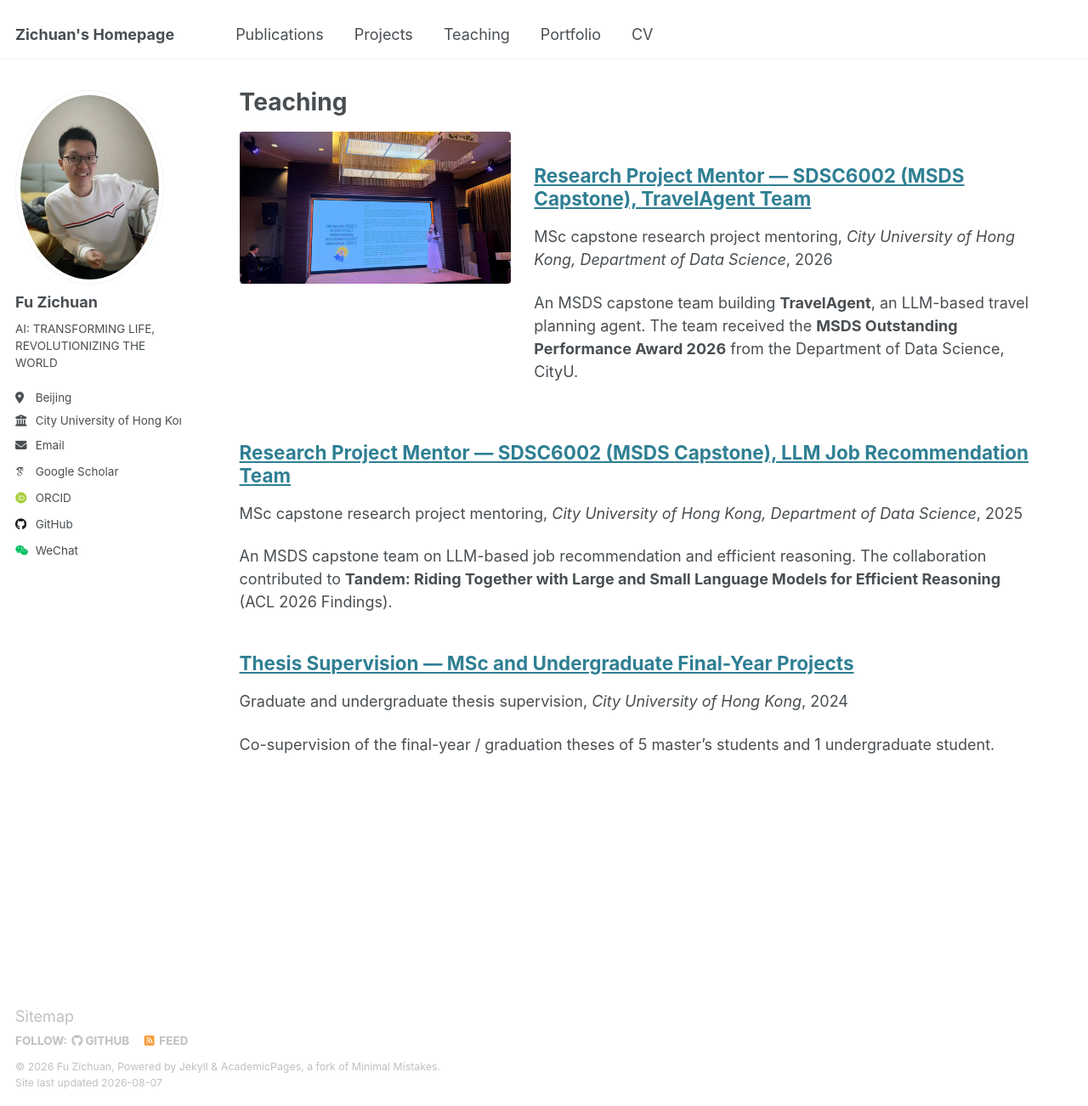
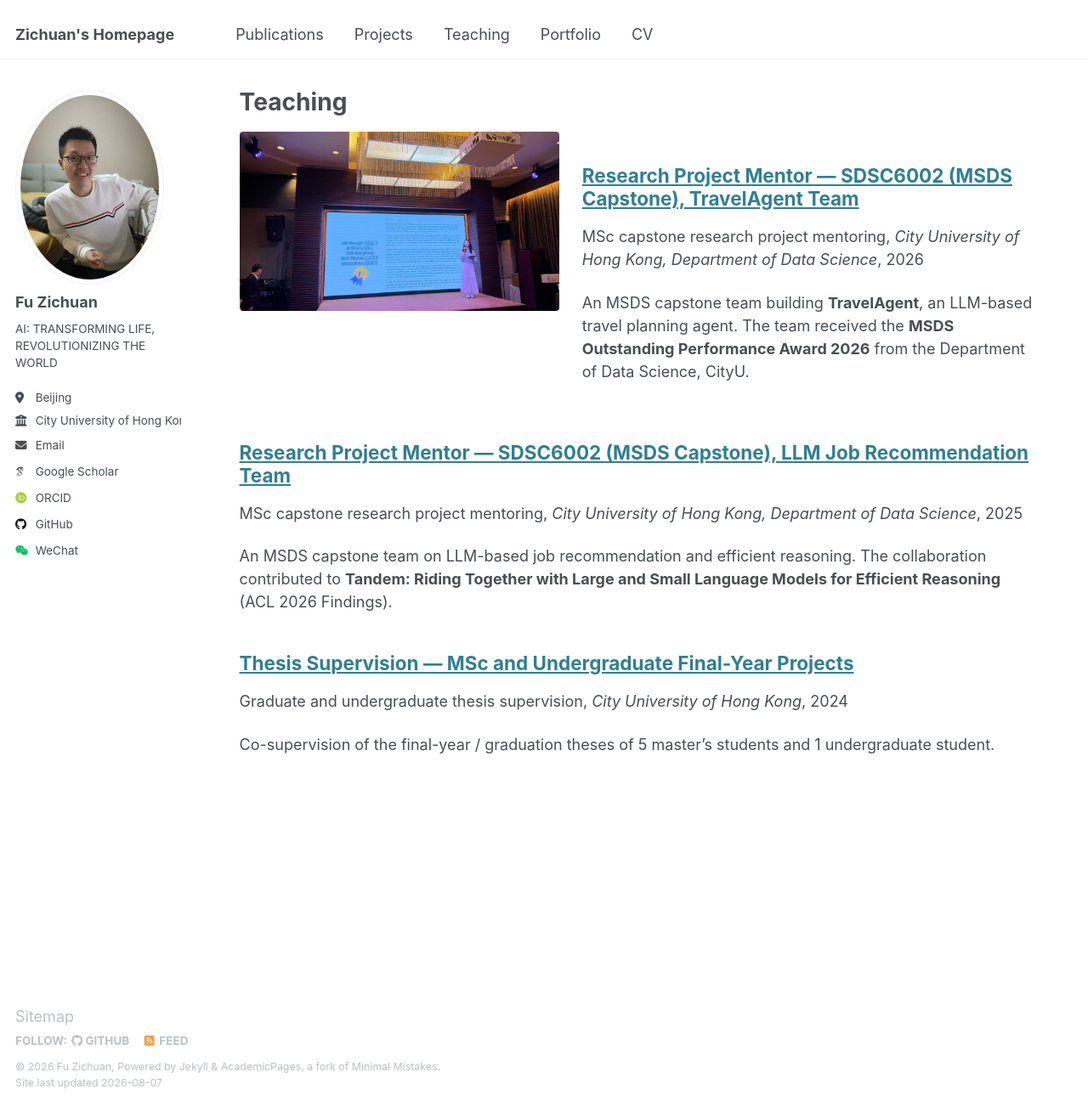
Before and after one commit to Fzkuji/fzkuji.github.io, a Jekyll site: the page built from _pages/teaching.html, in a window 1280 px wide and 1302 px high. Shown: the whole window at 85% size. Built offline with Jekyll 4.4.1, drawn with Linux system fonts in a browser that asks for light colours; some web fonts are replaced.

Commit message:
Widen the entry figure column to 40%
At 34% the wide, landscape architecture diagrams rendered too small to read
the labels in. 40% still leaves the citation text a comfortable measure.

```diff
--- a/_sass/layout/_archive.scss
+++ b/_sass/layout/_archive.scss
@@ -120,8 +120,8 @@
     gap: 1.5em;
 
     .archive__item-figure {
-      flex: 0 0 34%;
-      max-width: 34%;
+      flex: 0 0 40%;
+      max-width: 40%;
       margin-bottom: 0;
       /* Nudge down so the image's top edge lines up with the title's cap
          height rather than its line box. */
```
